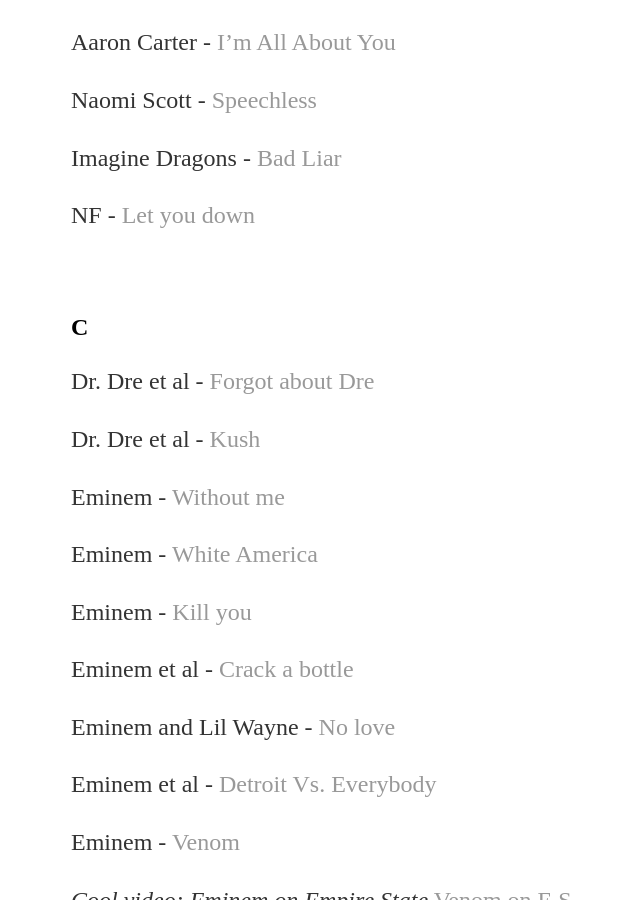
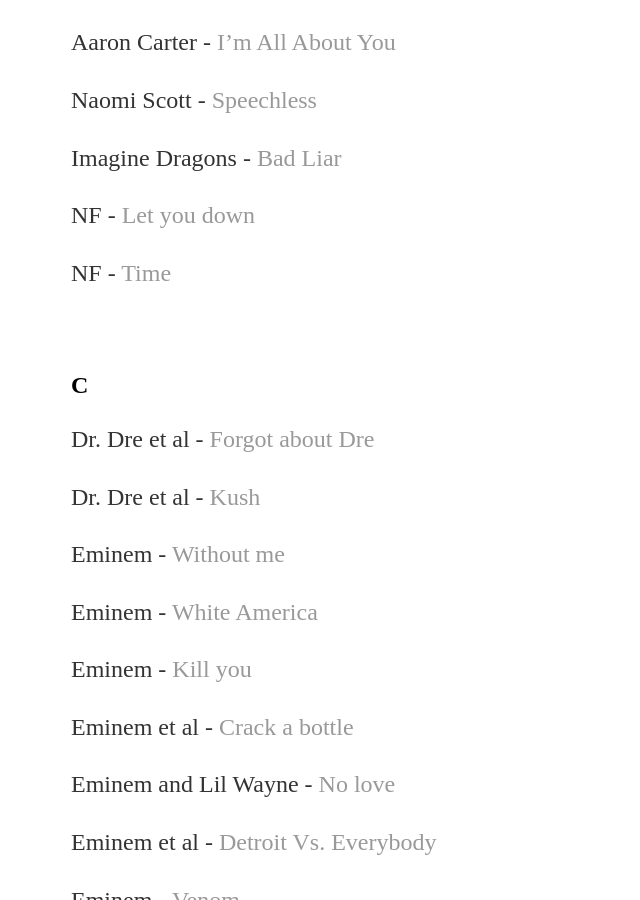
Before and after one commit to yjkweon24/yjkweon24.github.io, a Jekyll site: the page built from _posts/2018-10-23-songs-that-i-love.md, in a window 1280 px wide and 900 px high, scrolled down 12285 px. Shown: the whole window, without its empty margins (121-761 px from the left). Built offline with Jekyll 4.4.1, drawn with Linux system fonts in a browser that asks for light colours.

Commit message:
Update 2018-10-23-songs-that-i-love.md

```diff
--- a/_posts/2018-10-23-songs-that-i-love.md
+++ b/_posts/2018-10-23-songs-that-i-love.md
@@ -428,6 +428,8 @@
 
 NF - [Let you down](https://www.youtube.com/watch?v=0501BTnbrxg&list=RDMMY15MOr9saxE&index=22&ab_channel=NFVEVO)
 
+NF - [Time](https://www.youtube.com/watch?v=E1ZVSFfCk9g&ab_channel=NFVEVO)
+
 <br>
 
 ## C
```
